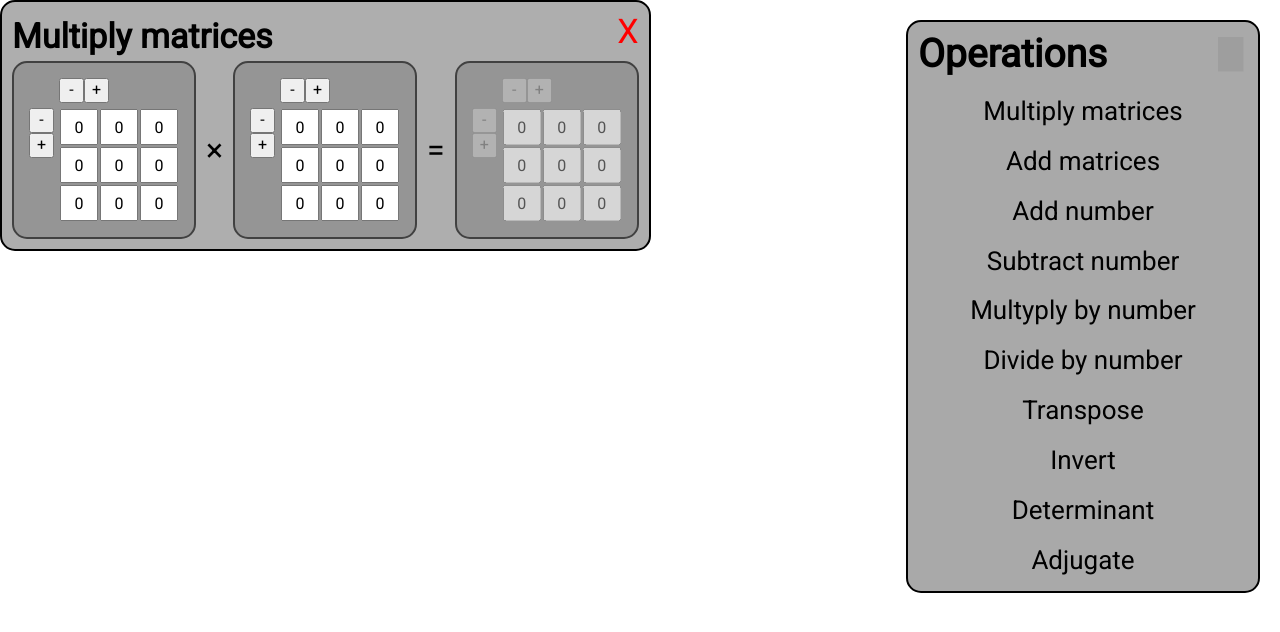
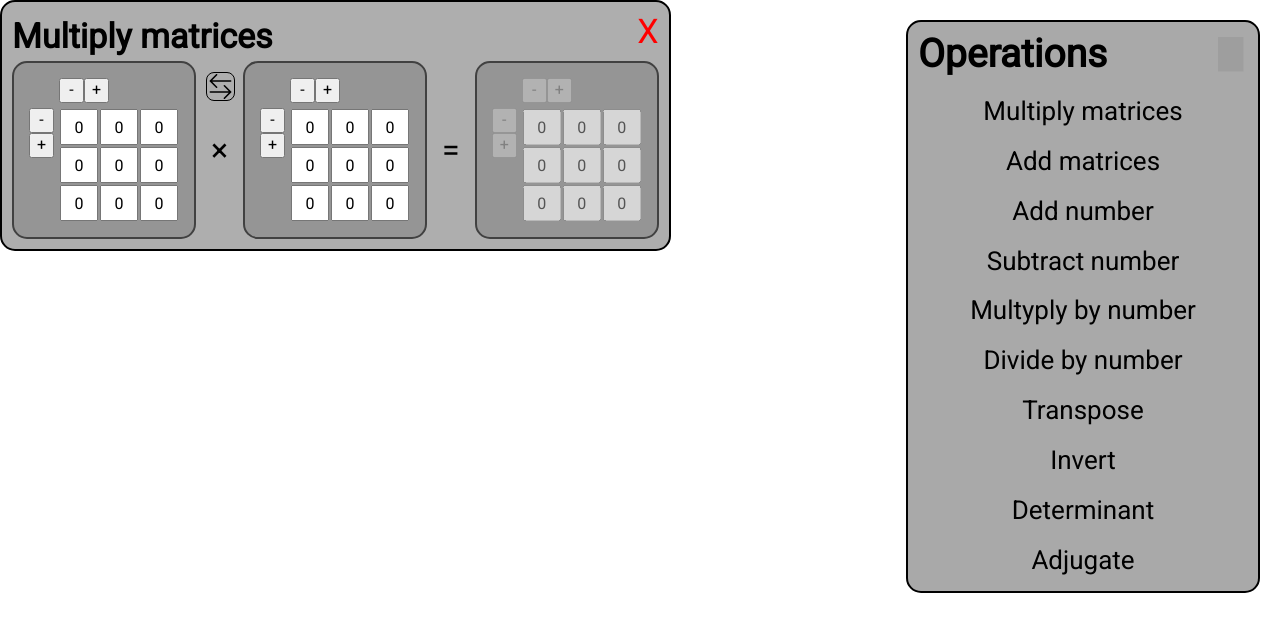
Before and after one commit to DEsimas/matrix-calc, a React app: page / in a window 1280 px wide. Both pictures are taken after a click on the button "Multiply matrices". Shown: the top 632 px of the page. Built offline with nearby package versions, Linux system fonts and the light colour scheme; grey boxes are pictures that could not be loaded.

Commit message:
replace button

```diff
--- a/src/components/windows/DoubleMatrix.css
+++ b/src/components/windows/DoubleMatrix.css
@@ -5,5 +5,20 @@
 
 .double_matrix span {
     font-size: 32px;
+    margin: 15px;
+}
+
+.double_matrix-mid {
+    display: flex;
+    flex-direction: column;
+}
+
+.double_matrix-mid svg {
+    position: absolute;
     margin: 10px;
+    cursor: pointer;
+    top: 60px;
+    border: solid 1px black;
+    border-radius: 8px;
+    padding: 1px;
 }
--- a/src/components/windows/DoubleMatrix.js
+++ b/src/components/windows/DoubleMatrix.js
@@ -26,7 +26,18 @@
                     value={matrix1}
                     onChange={(matrix) => setMatrix1(matrix)}
                 />
-                <span className='double_matrix-span'>{props.span}</span>
+                <div className='double_matrix-mid'>
+                    <span className='double_matrix-span'>{props.span}</span>
+                    <svg
+                        onClick={() => {
+                            const t = matrix1
+                            setMatrix1(matrix2)
+                            setMatrix2(t)
+                        }}
+                        xmlns="http://www.w3.org/2000/svg" width="25" height="25" fill="currentColor" class="bi bi-arrow-left-right" viewBox="0 0 16 16">
+                        <path fill-rule="evenodd" d="M1 11.5a.5.5 0 0 0 .5.5h11.793l-3.147 3.146a.5.5 0 0 0 .708.708l4-4a.5.5 0 0 0 0-.708l-4-4a.5.5 0 0 0-.708.708L13.293 11H1.5a.5.5 0 0 0-.5.5zm14-7a.5.5 0 0 1-.5.5H2.707l3.147 3.146a.5.5 0 1 1-.708.708l-4-4a.5.5 0 0 1 0-.708l4-4a.5.5 0 1 1 .708.708L2.707 4H14.5a.5.5 0 0 1 .5.5z" />
+                    </svg>
+                </div>
                 <Input
                     value={matrix2}
                     onChange={(matrix) => setMatrix2(matrix)}
```
